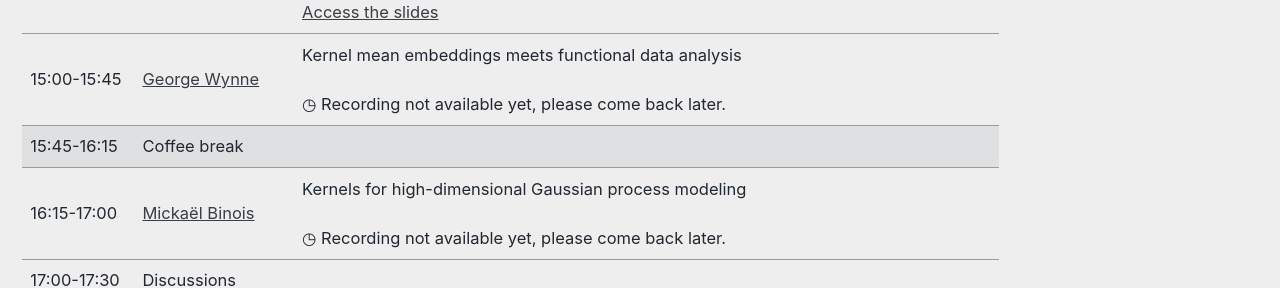
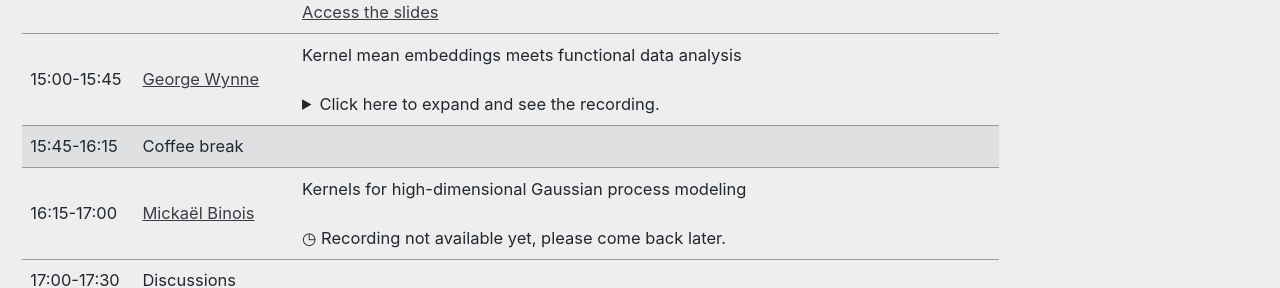
Before and after one commit to LIKE23-Bern/LIKE23-Bern.github.io, a Jekyll site: the page built from _pages/program.md, in a window 1280 px wide and 900 px high, scrolled down 1026 px. Shown: the part 166-454 px from the top of the window. Built offline with Jekyll 4.4.1, drawn with Linux system fonts in a browser that asks for light colours; cached includes are drawn as plain includes.

Commit message:
Update program.md

```diff
--- a/_pages/program.md
+++ b/_pages/program.md
@@ -120,8 +120,10 @@ header:
 		</td>
 		<td>
 		    Kernel mean embeddings meets functional data analysis<br />
-		   <br /> &#9719; Recording not available yet, please come back later.
-	    </td>
+		    <br><details> <br> <summary> Click here to expand and see the recording. </summary><br>
+		    <iframe name="Tobira Player" src="https://tobira.unibe.ch/~embed/!v/D2qkhK2oUTY" allow=fullscreen style="border: none; width: 100%; aspect-ratio: 16/9;"></iframe>
+		    <br></details>
+		</td>
 	</tr>
   <tr class="coffee-break">
 		<td> 15:45-16:15  </td>
```
